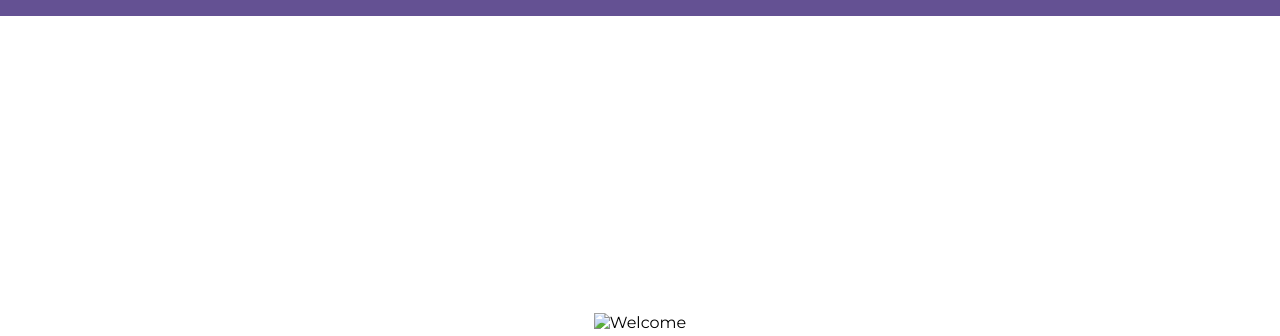
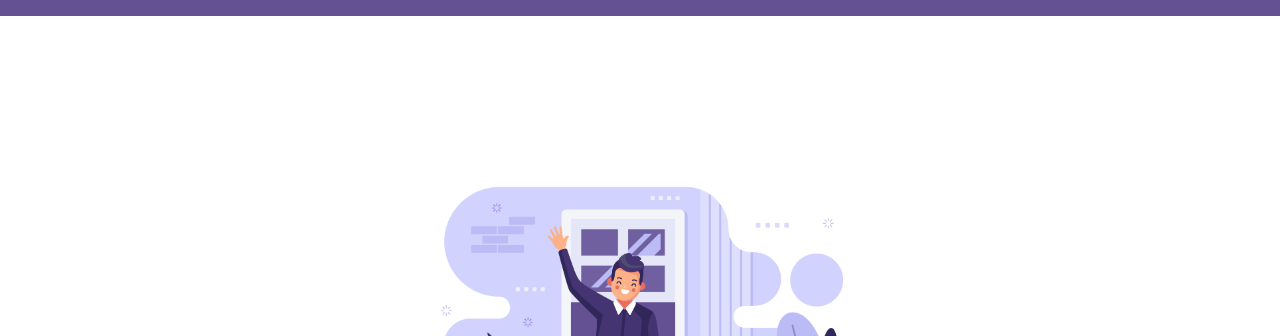
Before and after one commit to ragazziana/greetingproject, a plain HTML site: page index.html in a window 1280 px wide. Shown: the top 336 px of the page. Drawn offline with Linux system fonts and the light colour scheme; the site is published under a folder, as on GitHub Pages, so addresses that start at the root find nothing.

Commit message:
Update index.html

```diff
--- a/index.html
+++ b/index.html
@@ -15,7 +15,7 @@ rel='stylesheet' type='text/css'>
 
     <div class="main">
     <div class="box">
-        <img class="welcome" src="/images/hello_welcome.png" alt="Welcome">
+        <img class="welcome" src="images/hello_welcome.png" alt="Welcome">
         <script src="main.js"></script>
         <a  class="btn"  href="#">Enter</a>
 
```
